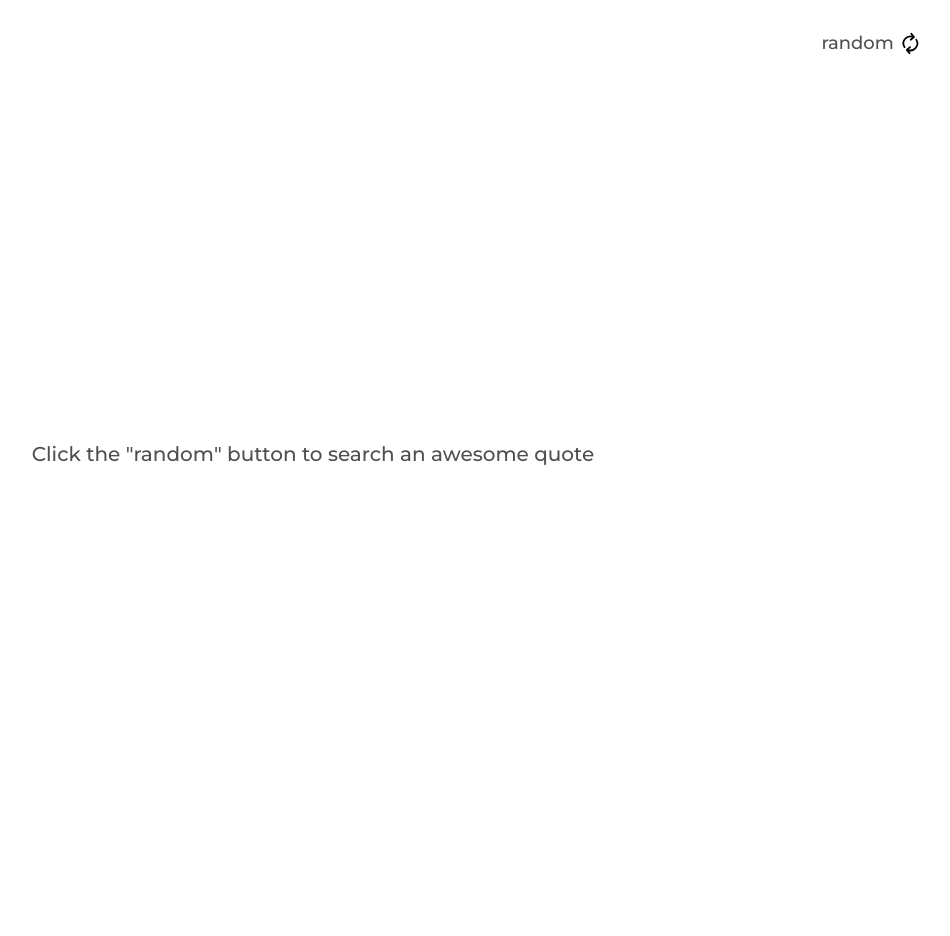
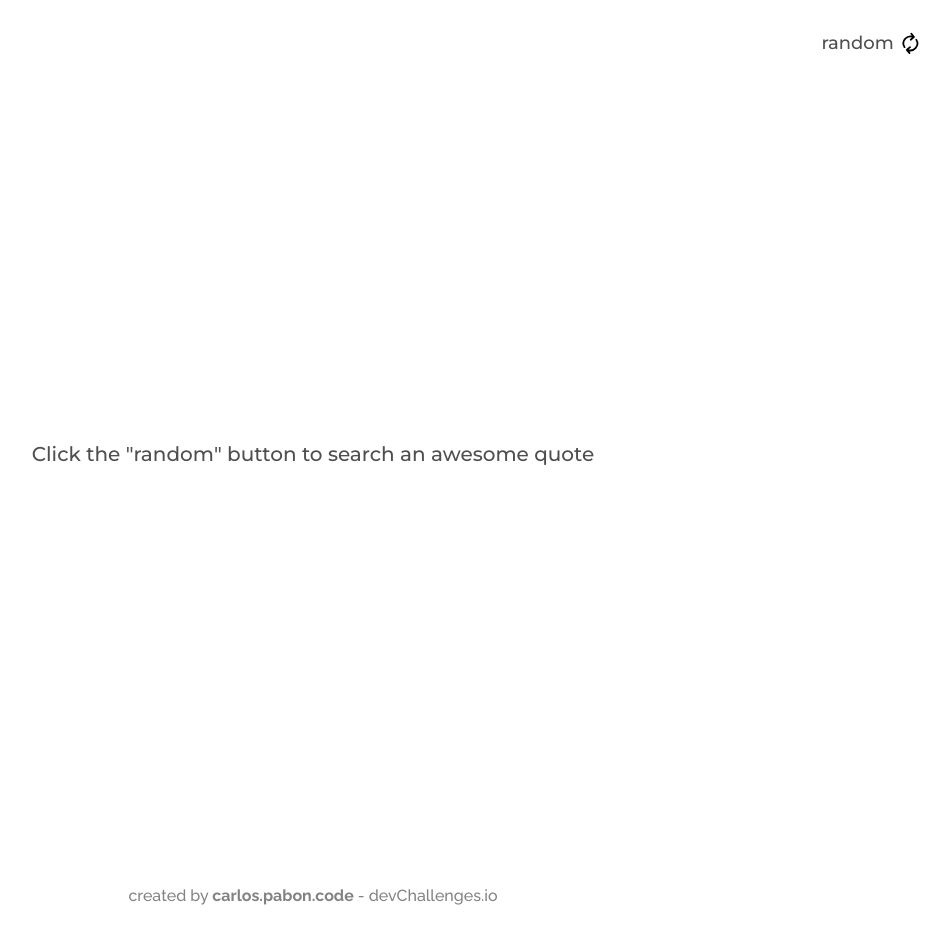
Before and after one commit to carlos-pabon-code/random-quote-challenge, a React (Vite) app: page / in a window 1280 px wide. Shown: the whole page, without its empty margins (327-1277 px from the left). Before the commit the page ends 886 px from the top, so only its background shows below. Built offline with nearby package versions, Linux system fonts and the light colour scheme.

Commit message:
Development of the Footer component

```diff
--- /dev/null
+++ b/src/components/Footer.jsx
@@ -0,0 +1,30 @@
+import styled from "styled-components";
+
+const FooterContainer = styled.footer`
+  text-align: center;
+  height: 50px;
+  display: flex;
+  align-items: center;
+  justify-content: center;
+  padding-bottom: 2rem;
+`;
+
+const FooterText = styled.p`
+  font-family: var(--footer);
+  color: var(--light-gray);
+`;
+
+const BoldText = styled.span`
+  font-family: var(--footer);
+  font-weight: 700;
+`;
+
+export const Footer = () => {
+  return (
+    <FooterContainer>
+      <FooterText>
+        created by <BoldText>carlos.pabon.code</BoldText> - devChallenges.io
+      </FooterText>
+    </FooterContainer>
+  );
+};
--- a/src/globals.css.js
+++ b/src/globals.css.js
@@ -11,7 +11,7 @@ export default createGlobalStyle`
 :root{
     //Fonts
     --paragraph: 'Montserrat', sans-serif;
-    --footer: font-family: 'Raleway', sans-serif;
+    --footer: 'Raleway', sans-serif;
     //Colors
     --yellow: #F7DF94;
     --black: #000000;
--- a/src/pages/Home.jsx
+++ b/src/pages/Home.jsx
@@ -1,4 +1,5 @@
 import styled from "styled-components";
+import { Footer } from "../components/Footer";
 import { Header } from "../components/Header";
 import { Quote } from "../components/Quote";
 
@@ -18,6 +19,7 @@ export const Home = () => {
       <Main role="main">
         <Quote />
       </Main>
+      <Footer />
     </HomeContainer>
   );
 };
```
